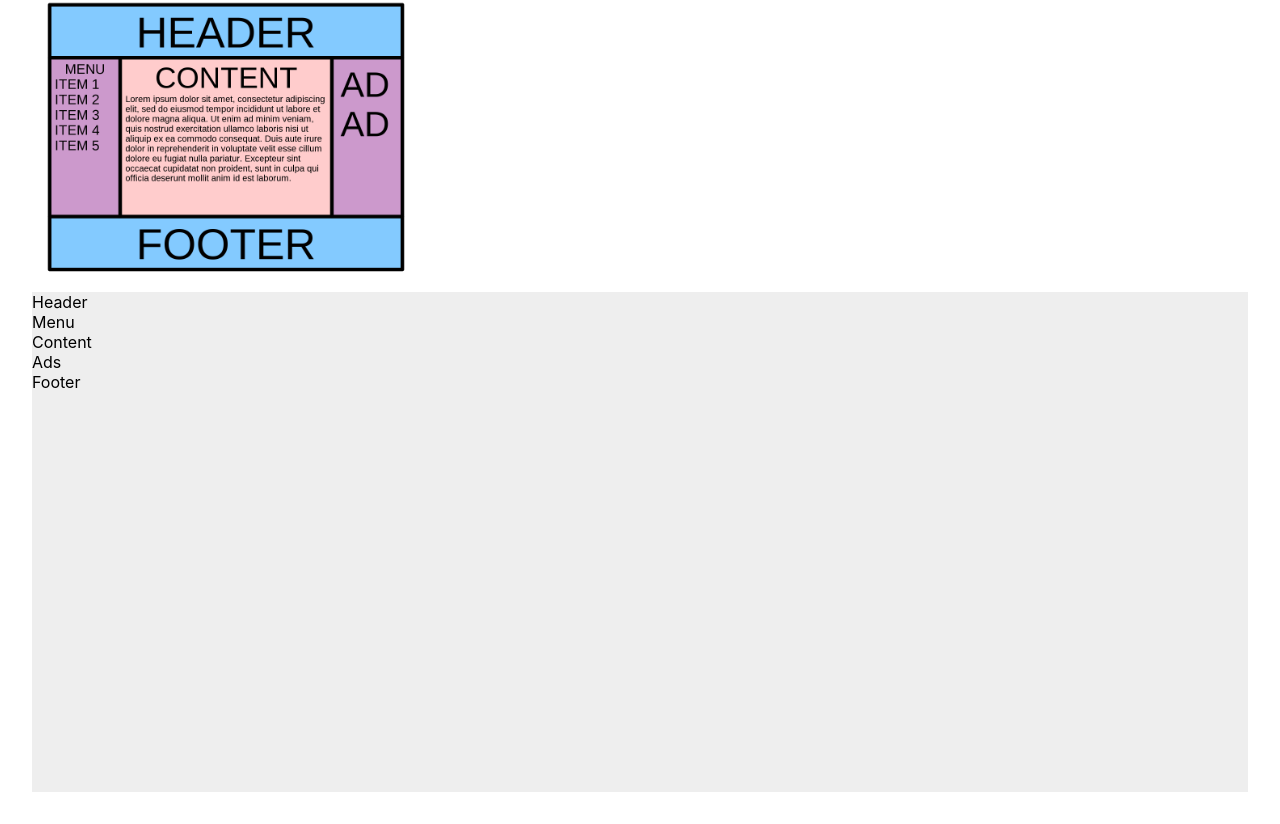
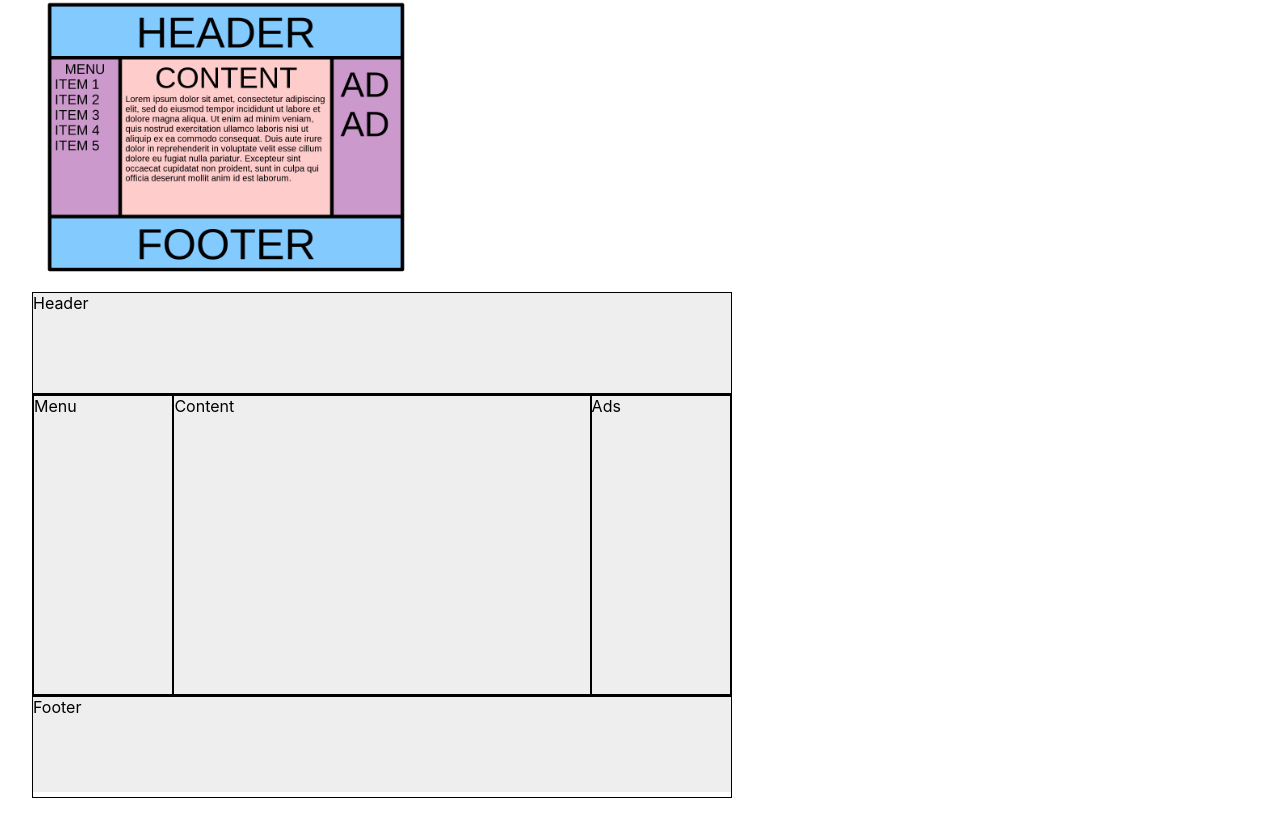
Before and after one commit to zygama/tboc-technical-test, a React (Create React App) app: page / in a window 1280 px wide. Shown: the part 927-1751 px from the top of the page. Built offline with nearby package versions, Linux system fonts and the light colour scheme.

Commit message:
Resolve exercise 5

```diff
--- a/src/exercises/5-HolyGrail/index.tsx
+++ b/src/exercises/5-HolyGrail/index.tsx
@@ -11,19 +11,24 @@ import css from "./style.module.css";
 import src from "./holy-grail.png";
 
 const HolyGrail = () => {
+  /**
+   * I could have not use CSS module classes inside div#css.wrapper.
+   * But this way those CSS rules will only apply to this particular component (HolyGrail).
+   * This is more secure.
+   */
   return (
     <Fragment>
       <h1>Holy Grail</h1>
       <img src={src} alt={"Holy Grail"} className={css.picture} />
 
       <div className={css.wrapper}>
-        <header>Header</header>
-        <main>
-          <nav>Menu</nav>
-          <section>Content</section>
-          <aside>Ads</aside>
+        <header className={css.header}>Header</header>
+        <main className={css.mainContainer}>
+          <nav className={css.mainContainerBorder}>Menu</nav>
+          <section className={css.mainContainerContent}>Content</section>
+          <aside className={css.mainContainerBorder}>Ads</aside>
         </main>
-        <footer>Footer</footer>
+        <footer className={css.footer}>Footer</footer>
       </div>
     </Fragment>
   );
--- a/src/exercises/5-HolyGrail/style.module.css
+++ b/src/exercises/5-HolyGrail/style.module.css
@@ -4,5 +4,30 @@
 
 .wrapper {
   height: 500px;
+  width: 700px;
   background-color: #eee;
 }
+
+.header {
+  border: 1px solid black;
+  height: 20%;
+}
+
+.mainContainer {
+  border: 1px solid black;
+  height: 60%;
+  display: flex;
+}
+.mainContainerBorder {
+  border: 1px solid black;
+  width: 20%;
+}
+.mainContainerContent {
+  border: 1px solid black;
+  width: 60%;
+}
+
+.footer {
+  border: 1px solid black;
+  height: 20%;
+}
```
